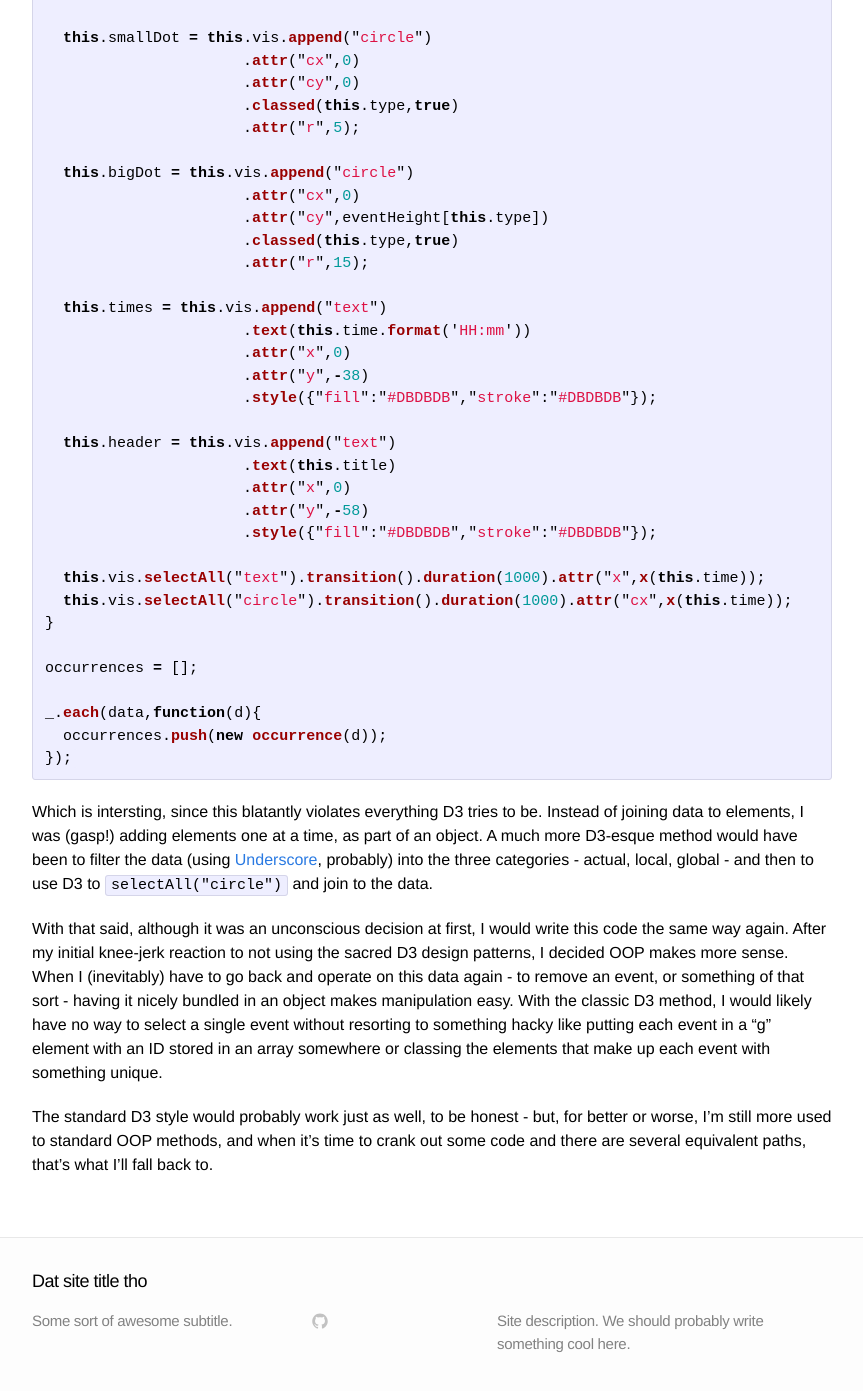
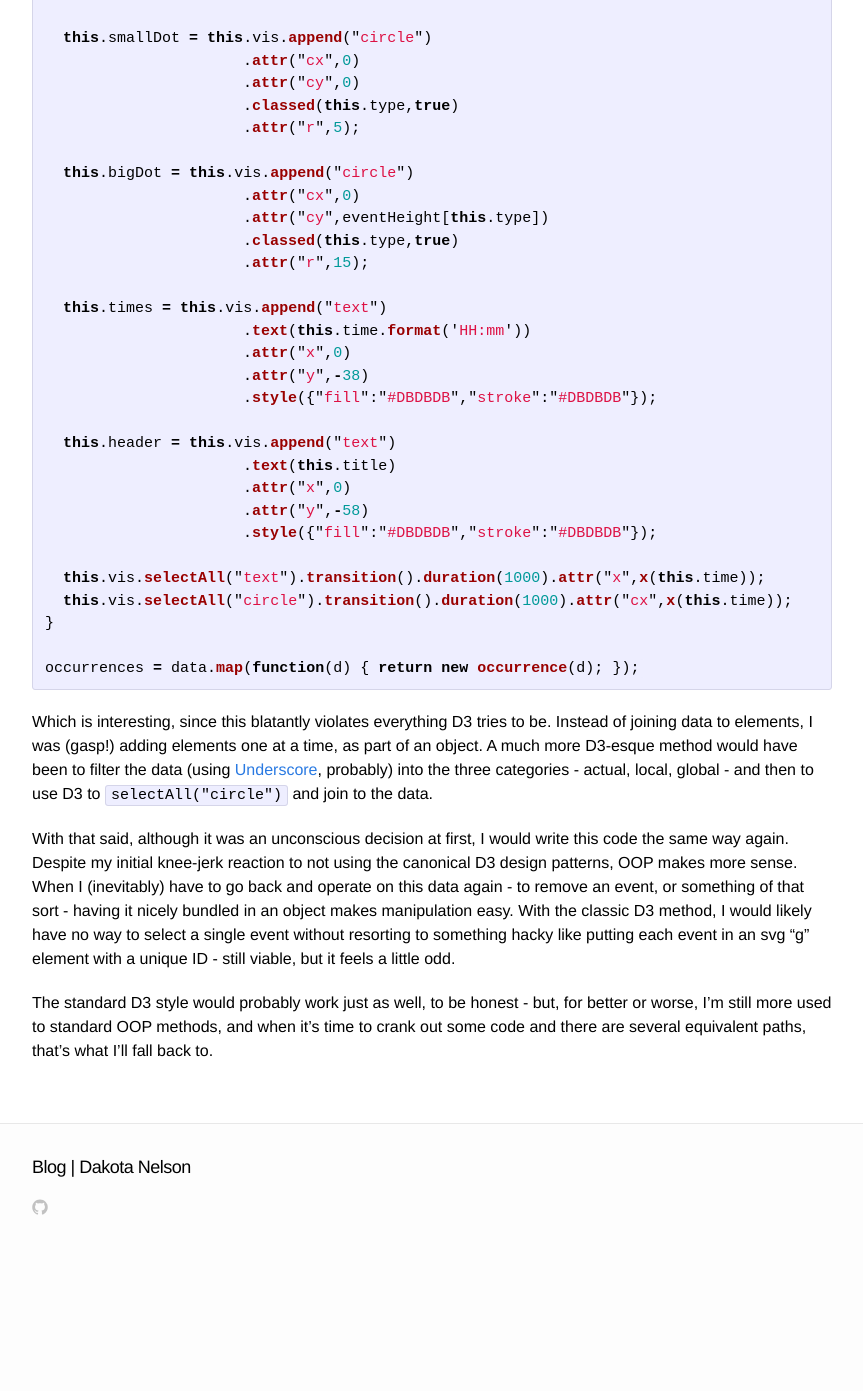
Before and after one commit to DakotaNelson/blog, a Jekyll site: the page built from _posts/2014-06-12-d3-v-oop.markdown, in a window 1280 px wide and 1400 px high, scrolled down 641 px. Shown: the top 1391 px of the window, without its empty margins (208-1071 px from the left). Built offline with Jekyll 4.4.1, drawn with Linux system fonts in a browser that asks for light colours; after the commit the page ends 1905 px from its top, so only the background shows below that; some of the changed text lies outside the part shown.

Commit message:
formatting changes and typo correction on old post

```diff
--- a/_config.yml
+++ b/_config.yml
@@ -1,10 +1,11 @@
 # Site settings
-name: Dat site title tho
+name: Blog | Dakota Nelson
 title: Some sort of awesome subtitle.
 #email: your-email@domain.com
-description: "Site description. We should probably write something cool here."
+#description: "Site description. We should probably write something cool here. Blah blah lorem ipsum spacing words stuff fill space blergh. Yay for filler text!"
 baseurl: "/blog"
 url: "http://www.dakotanelson.com/blog"
+#username: "DakotaNelson"
 
 # Build settings
 markdown: kramdown
--- a/_includes/footer.html
+++ b/_includes/footer.html
@@ -4,14 +4,14 @@
 
     <h2 class="footer-heading">{{ site.name }}</h2>
 
-    <div class="footer-col-1 column">
+    <!--<div class="footer-col-2 column">
       <ul>
         <li>{{ site.title }}</li>
         <li><a href="mailto:{{ site.email }}">{{ site.email }}</a></li>
       </ul>
-    </div>
+    </div>-->
 
-    <div class="footer-col-2 column">
+    <div class="footer-col-1 column">
       <ul>
         <li>
           <a href="https://github.com/DakotaNelson/blog">
@@ -52,7 +52,7 @@
       </ul>
     </div>
 
-    <div class="footer-col-3 column">
+    <div class="footer-col-11 column">
       <p class="text">{{ site.description }}</p>
     </div>
 
--- a/_layouts/post.html
+++ b/_layouts/post.html
@@ -8,7 +8,7 @@ layout: default
 
   <header class="post-header">
     <h1>{{ page.title }}</h1>
-    <p class="meta">{{ page.date | date: "%b %-d, %Y" }}{% if page.author %} • {{ author.name }}{% endif %}{% if page.meta %} • {{ page.meta }}{% endif %}</p>
+    <p class="meta">{{ page.date | date: "%b %-d, %Y" }}{% if page.author %} • <a href="{{ author.web }}">{{ author.name }}</a>{% endif %}{% if page.meta %} • {{ page.meta }}{% endif %}</p>
   </header>
 
   <article class="post-content">
--- a/_posts/2014-06-12-d3-v-oop.markdown
+++ b/_posts/2014-06-12-d3-v-oop.markdown
@@ -51,16 +51,12 @@ function occurrence(someEvent) {
   this.vis.selectAll("circle").transition().duration(1000).attr("cx",x(this.time));
 }
 
-occurrences = [];
-
-_.each(data,function(d){
-  occurrences.push(new occurrence(d));
-});
+occurrences = data.map(function(d) { return new occurrence(d); });
 
 {% endhighlight %}
 
-Which is intersting, since this blatantly violates everything D3 tries to be. Instead of joining data to elements, I was (gasp!) adding elements one at a time, as part of an object. A much more D3-esque method would have been to filter the data (using [Underscore](http://www.underscorejs.org), probably) into the three categories - actual, local, global - and then to use D3 to `selectAll("circle")` and join to the data.
+Which is interesting, since this blatantly violates everything D3 tries to be. Instead of joining data to elements, I was (gasp!) adding elements one at a time, as part of an object. A much more D3-esque method would have been to filter the data (using [Underscore](http://www.underscorejs.org), probably) into the three categories - actual, local, global - and then to use D3 to `selectAll("circle")` and join to the data.
 
-With that said, although it was an unconscious decision at first, I would write this code the same way again. After my initial knee-jerk reaction to not using the sacred D3 design patterns, I decided OOP makes more sense. When I (inevitably) have to go back and operate on this data again - to remove an event, or something of that sort - having it nicely bundled in an object makes manipulation easy. With the classic D3 method, I would likely have no way to select a single event without resorting to something hacky like putting each event in a "g" element with an ID stored in an array somewhere or classing the elements that make up each event with something unique.
+With that said, although it was an unconscious decision at first, I would write this code the same way again. Despite my initial knee-jerk reaction to not using the canonical D3 design patterns, OOP makes more sense. When I (inevitably) have to go back and operate on this data again - to remove an event, or something of that sort - having it nicely bundled in an object makes manipulation easy. With the classic D3 method, I would likely have no way to select a single event without resorting to something hacky like putting each event in an svg "g" element with a unique ID - still viable, but it feels a little odd.
 
 The standard D3 style would probably work just as well, to be honest - but, for better or worse, I'm still more used to standard OOP methods, and when it's time to crank out some code and there are several equivalent paths, that's what I'll fall back to.
```
Also changed, not shown: other parts of _posts/2014-06-12-d3-v-oop.markdown (+1 -1 lines).
